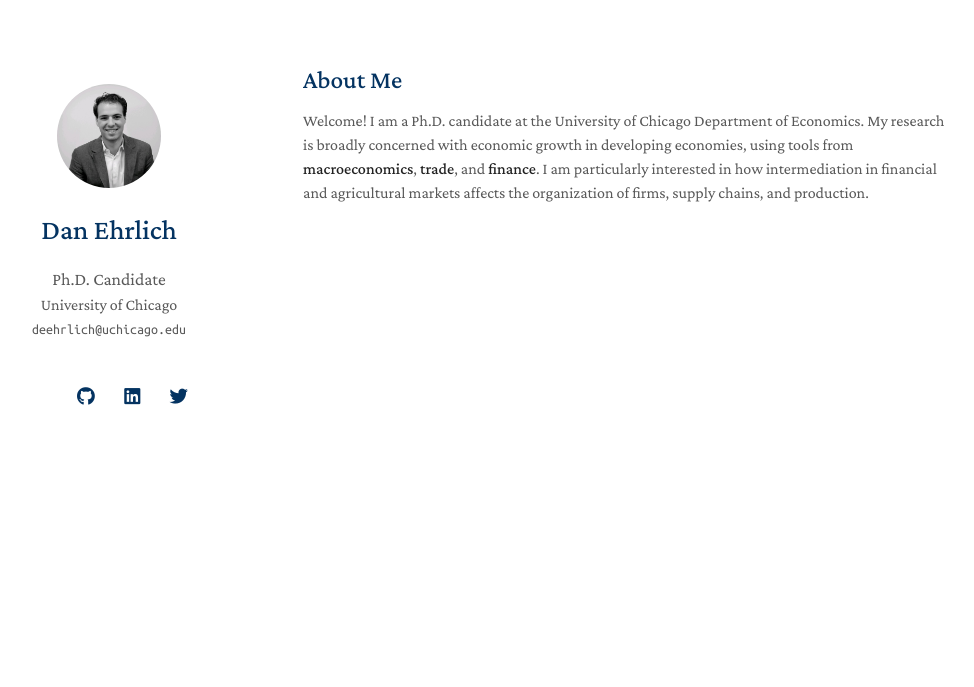
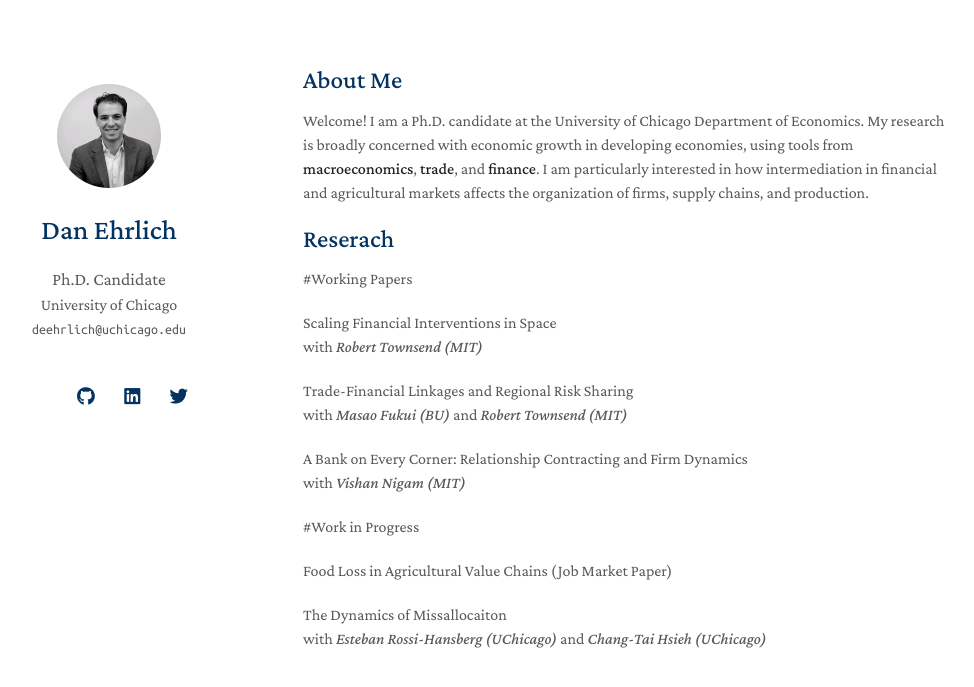
Before and after one commit to danielehrlich/danielehrlich.github.io, a Jekyll site: the page built from index.md, in a window 1280 px wide. Shown: the top 687 px of the page, without its empty margins (167-1141 px from the left). Built offline with Jekyll 4.4.1, drawn with Linux system fonts in a browser that asks for light colours; nearby versions of some CDN libraries; a style sheet for code colours, icons or effects is not loaded; our own code applies the rules of GitHub Pages for plain Markdown files.

Commit message:
Update index.md

```diff
--- a/index.md
+++ b/index.md
@@ -6,3 +6,23 @@ layout: homepage
 
 Welcome! I am a Ph.D. candidate at the University of Chicago Department of Economics.
 My research is broadly concerned with economic growth in developing economies, using tools from **macroeconomics**, **trade**, and **finance**. I am particularly interested in how intermediation in financial and agricultural markets affects the organization of firms, supply chains, and production.
+
+## Reserach
+
+#Working Papers
+
+Scaling Financial Interventions in Space
+with *Robert Townsend (MIT)*
+
+Trade-Financial Linkages and Regional Risk Sharing
+with *Masao Fukui (BU)* and *Robert Townsend (MIT)*
+
+A Bank on Every Corner: Relationship Contracting and Firm Dynamics
+with *Vishan Nigam (MIT)*
+
+#Work in Progress
+
+Food Loss in Agricultural Value Chains (Job Market Paper)
+
+The Dynamics of Missallocaiton
+with *Esteban Rossi-Hansberg (UChicago)* and *Chang-Tai Hsieh (UChicago)*
```
